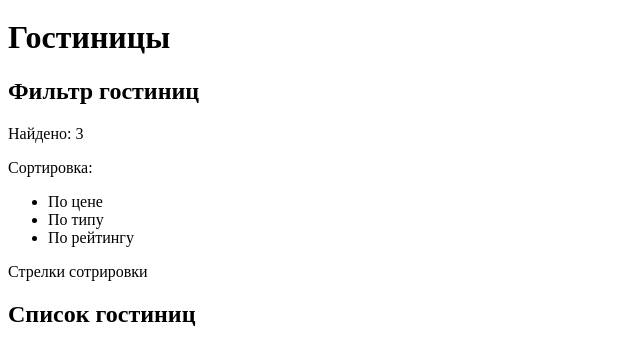
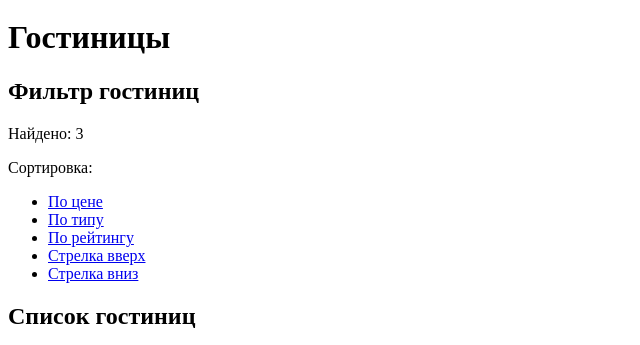
Before and after one commit to igor0x/613841-sedona, a plain HTML site: page catalog.html in a window 1280 px wide. Shown: the part 116-461 px from the top of the page, without its empty margins (0-640 px from the left). Drawn offline with Linux system fonts and the light colour scheme.

Commit message:
Исправления в списке сортировки

```diff
--- a/catalog.html
+++ b/catalog.html
@@ -28,11 +28,12 @@
         <p>Найдено: 3</p>
         <p>Сортировка:</p>
         <ul class="sorting-list">
-          <li class="sorting-item">По цене</li>
-          <li class="sorting-item">По типу</li>
-          <li class="sorting-item">По рейтингу</li>
+          <li><a class="sorting-item" href="#">По цене</a></li>
+          <li><a class="sorting-item" href="#">По типу</a></li>
+          <li><a class="sorting-item" href="#">По рейтингу</a></li>
+          <li><a class="sorting-item" href="#">Стрелка вверх</a></li>
+          <li><a class="sorting-item" href="#">Стрелка вниз</a></li>
         </ul>
-        <span class="sorting-way">Стрелки сотрировки</span>
       </section>
       <section class="catalog">
         <h2 class="visually-hidden">Список гостиниц</h2>
```
